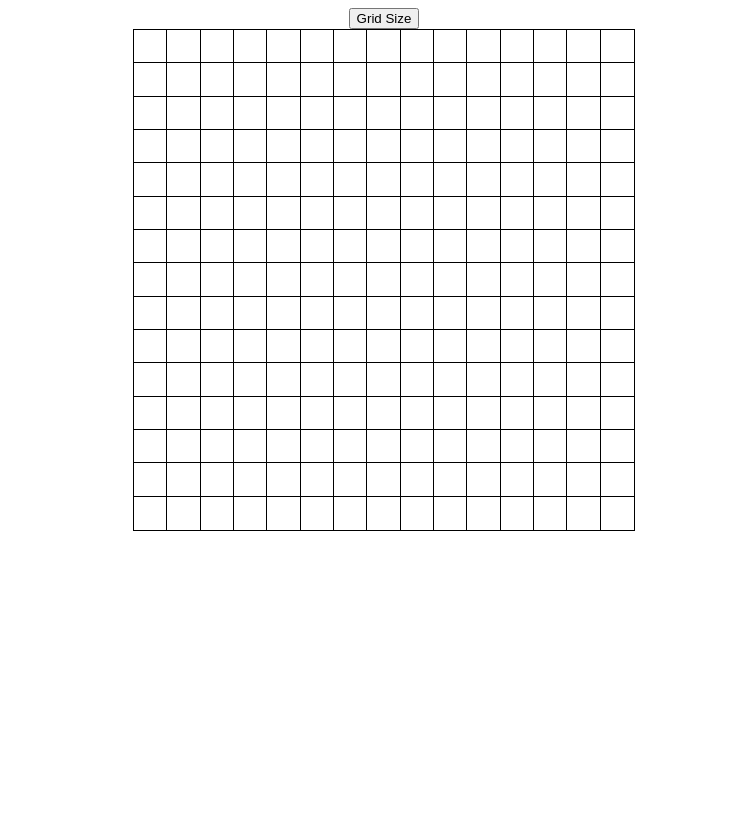
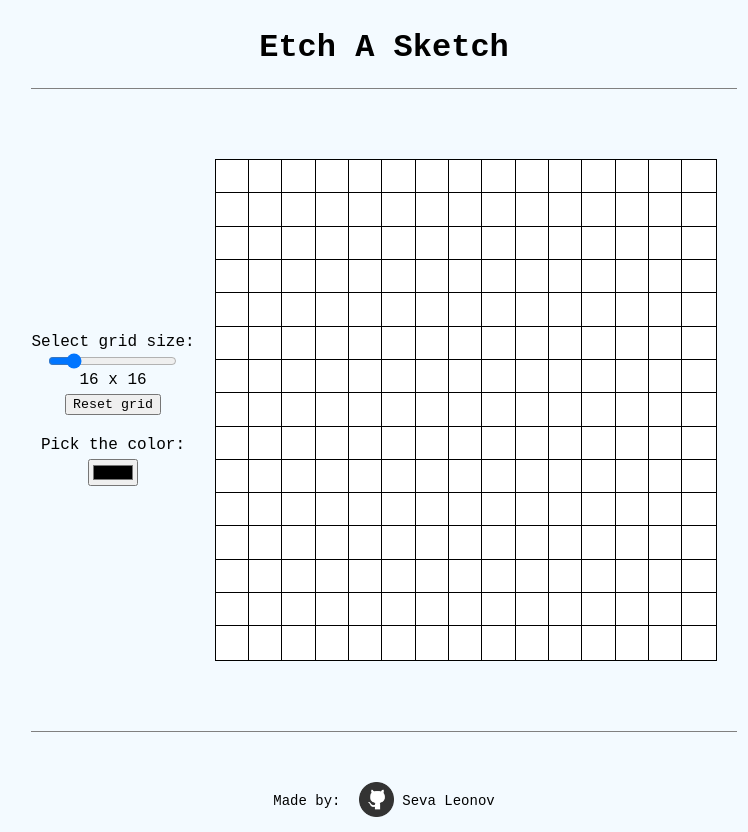
Before and after one commit to sevleo/TOP-EtchASketch, a plain HTML site: page index.html in a window 1280 px wide. Shown: the whole page, without its empty margins (256-1004 px from the left). Before the commit the page ends 800 px from the top, so only its background shows below. Drawn offline with Linux system fonts and the light colour scheme.

Commit message:
Add color picker and CSS

```diff
--- a/index.html
+++ b/index.html
@@ -8,11 +8,21 @@
     <link rel="stylesheet" href="style.css">
 </head>
 <body>
+    <h1>Etch A Sketch</h1>
     <div class="container main">
         <div class="controllers">
-            <button class="grid-size">Grid Size</button>
+            <p id="select-grid-size">Select grid size:</p>
+            <input id="grid-size" type="range" min="1" max="100" defaultvalue="16">
+            <label id="size-label" for="grid-size"></label>
+            <button class="grid-size" onclick="resetGrid()">Reset grid</button>
+            <p id="pick-color">Pick the color:</p>
+            <input id="color-picker" type="color">
         </div>
         <div class="container grid"></div>
+
+    </div>
+    <div class="footer">
+        Made by: <a href="https://github.com/sevleo"><img id="gh-logo" src="./images/githublogo.png" alt="github logo"> Seva Leonov</a>
     </div>
 </body>
 </html>
--- a/js.js
+++ b/js.js
@@ -7,21 +7,13 @@ const containerGridDiv = document.querySelector('.container.grid');
 let gridSize = 15;
 let cellDimension = 500/gridSize;
 let rowWidth = gridSize*cellDimension;
+let color = 'black';
 
 createGrid();
 enableColorChange();
+enableSizeSlider();
+enableColorPicker();
 
-const gridSizeBtn = document.querySelector('.grid-size');
-gridSizeBtn.addEventListener("click", gridPopup);
-
-function gridPopup() {
-    gridSize = prompt("Enter new grid value");
-    cellDimension = 500/gridSize;
-
-    deleteGrid();
-    createGrid();
-    enableColorChange();
-}
 
 function enableColorChange() {
     const cells = Array.from(document.querySelectorAll('.cell'));
@@ -29,7 +21,7 @@ function enableColorChange() {
 }
 
 function changeColor(e) {
-    e.target.style.backgroundColor = 'red';
+    e.target.style.backgroundColor = color;
 }
 
 function createGrid() {
@@ -59,7 +51,32 @@ function createCells(row) {
     }
 }
 
-function deleteGrid() {
+function enableSizeSlider() {
+    const sizeSlider = document.querySelector('#grid-size');
+    sizeSlider.value = sizeSlider.attributes.defaultvalue.value;
+    const sizeLabel = document.querySelector('#size-label');
+    sizeLabel.textContent = `${sizeSlider.value} x ${sizeSlider.value}`;
+    sizeSlider.addEventListener('mousemove', function () {
+        sizeLabel.textContent = `${sizeSlider.value} x ${sizeSlider.value}`;
+        gridSize = sizeSlider.value;
+        cellDimension = 500/gridSize;
+    })
+}
+
+function enableColorPicker() {
+    const colorPicker = document.querySelector('#color-picker');
+    colorPicker.addEventListener('change', function () {
+        color = colorPicker.value;
+    })
+}
+
+function resetGrid() {
+    clearGrid();
+    createGrid();
+    enableColorChange();
+}
+
+function clearGrid() {
     const rows = Array.from(document.querySelectorAll('.row'));
     rows.forEach((row) => row.remove());
 }
--- a/style.css
+++ b/style.css
@@ -1,17 +1,31 @@
 .container.main {
     display: flex;
     align-items: center;
+    padding: 50px 0px 50px 0px;
+    /* border: 1px grey solid; */
+    border-top: 1px grey solid;
+    border-bottom: 1px grey solid;
+}
+
+.controllers {
+    display: flex;
     flex-direction: column;
+    align-items: center;
 }
 
 .container.grid {
+
     display: flex;
+    /* min-width: 100px;
+    max-width: 500px;
+    width: 50%;
+    aspect-ratio: 1/1;
+    flex: 1 1 auto; */
+
     flex-direction: column;
-    max-width: 500px;
-    min-width: 500px;
-    max-height: 500px;
-    min-height: 500px;
-    border: 1px solid red;
+    border: 1px solid rgb(86, 86, 86);
+    margin: 20px;
+
 }
 
 .row {
@@ -21,5 +35,53 @@
 .cell {
     outline: 0.5px solid black;
     background-color: white;
+}
 
+#select-grid-size {
+    margin: 0;
 }
+
+.grid-size {
+    margin-bottom: 5px;
+    margin-top: 5px;
+    font-family: 'Courier New', Courier, monospace;
+}
+
+#pick-color {
+    margin-bottom: 5px;
+}
+
+body {
+    display: flex;
+    flex-direction: column;
+    align-items: center;
+}
+
+html {
+    background-color: rgba(243, 250, 255, 0.933);
+    font-family: 'Courier New', Courier, monospace;
+}
+
+.footer {
+    display: block;
+    margin-top: auto;
+    font-size: 14px;
+    bottom: 0;
+    justify-content: center;
+    padding-top: 50px;
+    margin-bottom: 15px;
+    align-self: center;
+    align-content: center;
+}
+
+a {
+    text-decoration: none;
+    color: rgb(0, 0, 0);
+}
+
+#gh-logo {
+    width: 35px;
+    height: 35px;
+    margin-bottom: -12px;
+    margin-left: 10px;
+}
```
Also changed, not shown: images/githublogo.png (added).
